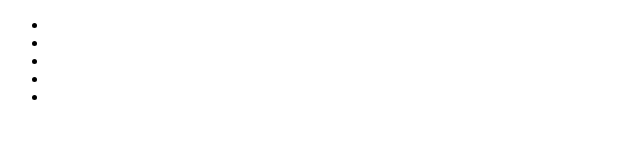
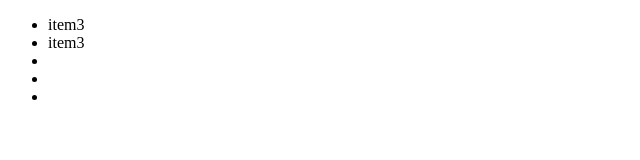
Before and after one commit to sychovSaveliy/fr_basic_2017, a plain HTML site: page index.html in a window 1280 px wide. Shown: the full height of the page, 0-640 px from the left. Drawn offline with Linux system fonts and the light colour scheme.

Commit message:
add content

```diff
--- a/index.html
+++ b/index.html
@@ -17,8 +17,8 @@
 
     <div class="footer">
         <ul>
-            <li></li>
-            <li></li>
+            <li>item3</li>
+            <li>item3</li>
             <li></li>
             <li></li>
             <li></li>
```
